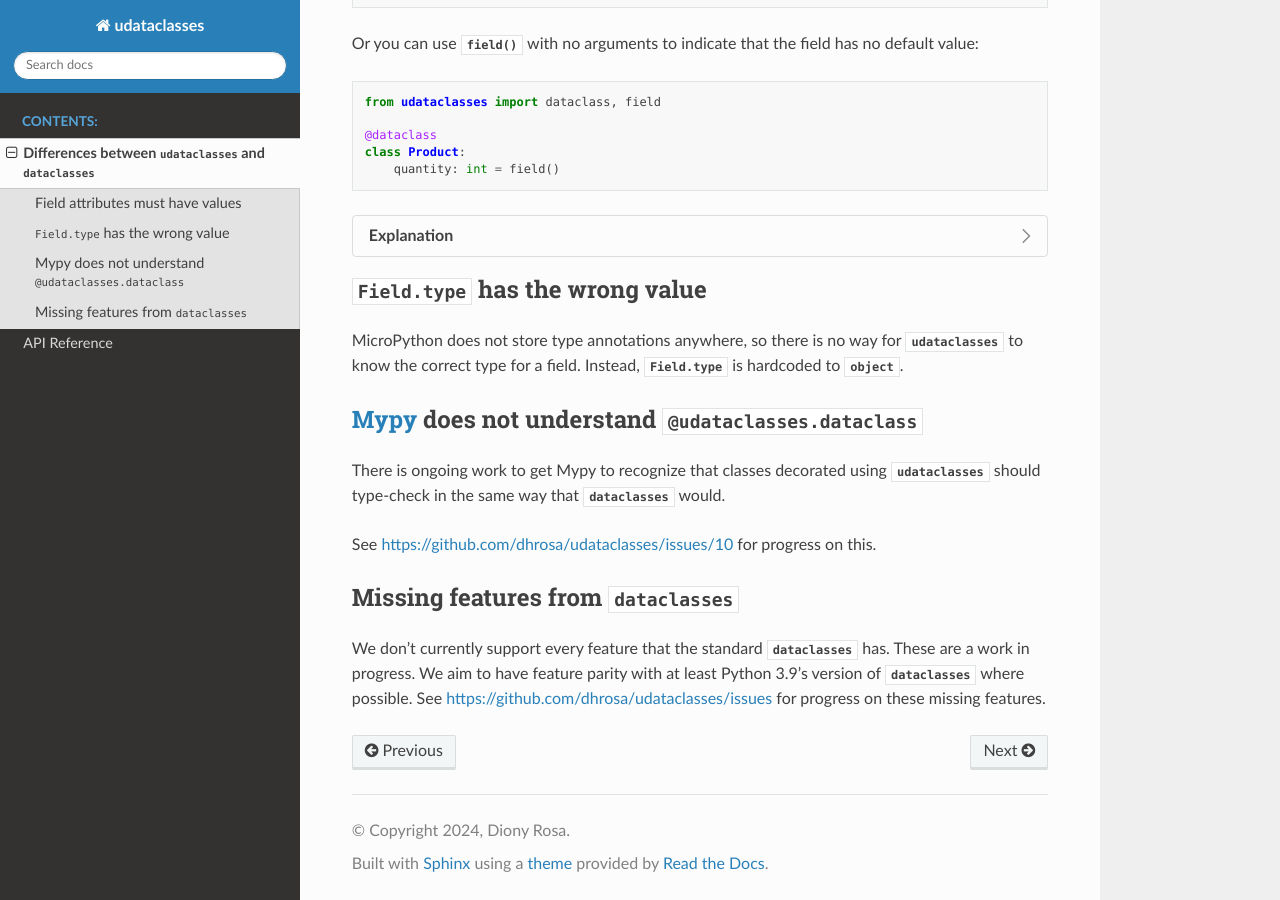
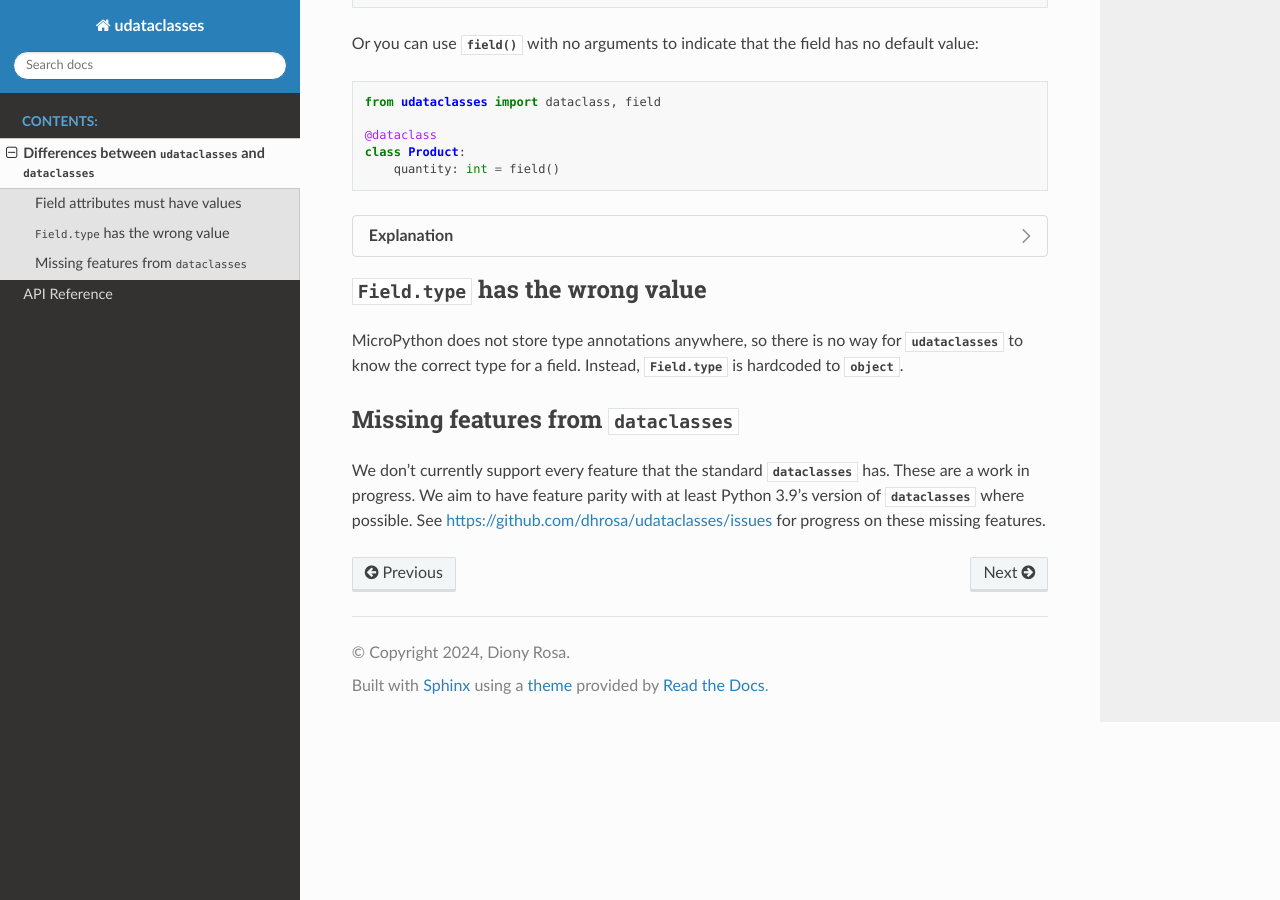
Before and after one commit to dhrosa/udataclasses, a Sphinx documentation site: the page built from docs/diffs.rst, in a window 1280 px wide and 900 px high, scrolled down 553 px. Built offline with Sphinx 7.4.7 and the Read the Docs theme 2.0.0, drawn with Linux system fonts in a browser that asks for light colours.

```diff
--- a/docs/diffs.rst
+++ b/docs/diffs.rst
@@ -71,18 +71,6 @@ hardcoded to :py:class:`object`.
 
 .. |field_type| replace:: :py:attr:`Field.type <udataclasses.Field.type>`
 
-`Mypy`_ does not understand |decorator|
----------------------------------------
-
-There is ongoing work to get Mypy to recognize that classes decorated using
-|udataclasses| should type-check in the same way that |dataclasses| would.
-
-See https://github.com/dhrosa/udataclasses/issues/10 for progress on this.
-
-.. _mypy: https://mypy-lang.org/
-.. |decorator| replace:: :py:func:`@udataclasses.dataclass <udataclasses.dataclass>`
-
-
 Missing features from |dataclasses|
 -----------------------------------
 
```
Also changed, not shown: 3 other files.
